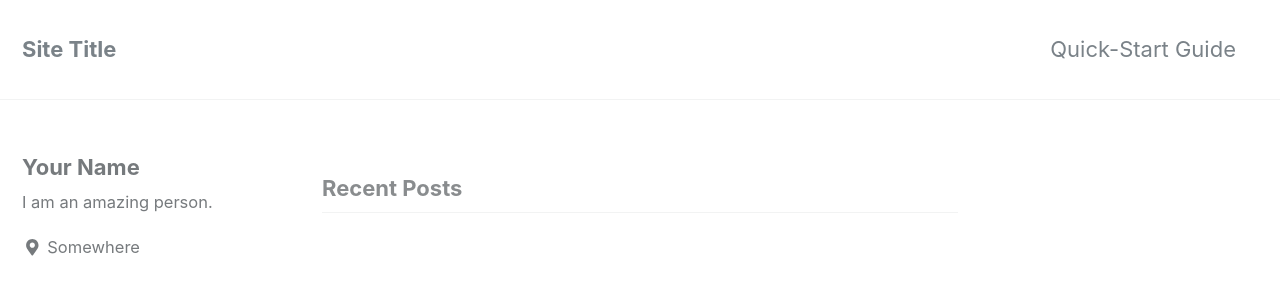
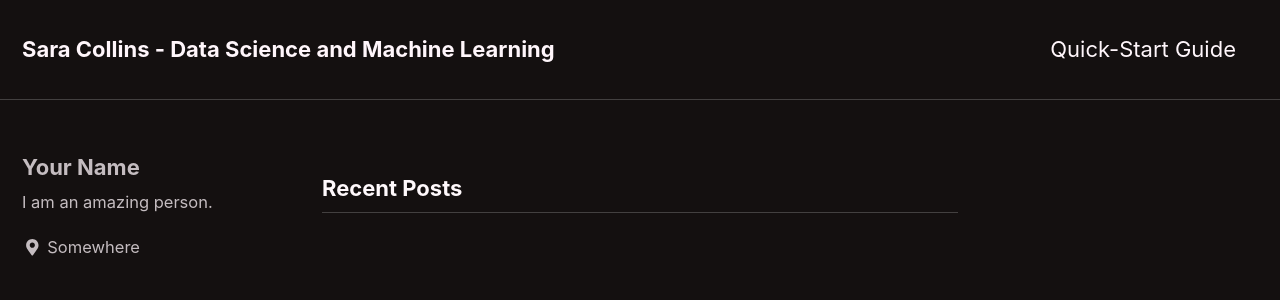
Before and after one commit to scollins83/scollins83.github.io, a Jekyll site: the page built from index.html, in a window 1280 px wide and 900 px high. Shown: the top 300 px of the window. Built offline with Jekyll 4.4.1, drawn with Linux system fonts in a browser that asks for light colours; nearby versions of some CDN libraries; the list of posts is cut into pages by our own code; some of the changed text lies outside the part shown.

Commit message:
Committing initial config

```diff
--- a/_config.yml
+++ b/_config.yml
@@ -10,19 +10,19 @@
 # Review documentation to determine if you should use `theme` or `remote_theme`
 # https://mmistakes.github.io/minimal-mistakes/docs/quick-start-guide/#installing-the-theme
 
-# theme                  : "minimal-mistakes-jekyll"
-# remote_theme           : "mmistakes/minimal-mistakes"
-minimal_mistakes_skin    : "default" # "air", "aqua", "contrast", "dark", "dirt", "neon", "mint", "plum", "sunrise"
+theme                    : "minimal-mistakes-jekyll"
+remote_theme             : "mmistakes/minimal-mistakes"
+minimal_mistakes_skin    : "neon" # "air", "aqua", "contrast", "dark", "dirt", "neon", "mint", "plum", "sunrise"
 
 # Site Settings
 locale                   : "en-US"
-title                    : "Site Title"
+title                    : "Sara Collins - Data Science and Machine Learning"
 title_separator          : "-"
-name                     : "Your Name"
-description              : "An amazing website."
-url                      : # the base hostname & protocol for your site e.g. "https://mmistakes.github.io"
-baseurl                  : # the subpath of your site, e.g. "/blog"
-repository               : # GitHub username/repo-name e.g. "mmistakes/minimal-mistakes"
+name                     : "Sara Collins"
+description              : "Data Scientist who makes machine learning models, particularly for signal processing and NLP."
+url                      : "https://scollins83.github.io"
+baseurl                  : "/repo"
+repository               : "scollins83/scollins83.github.io"
 teaser                   : # path of fallback teaser image, e.g. "/assets/images/500x300.png"
 # breadcrumbs            : false # true, false (default)
 words_per_minute         : 200
```
